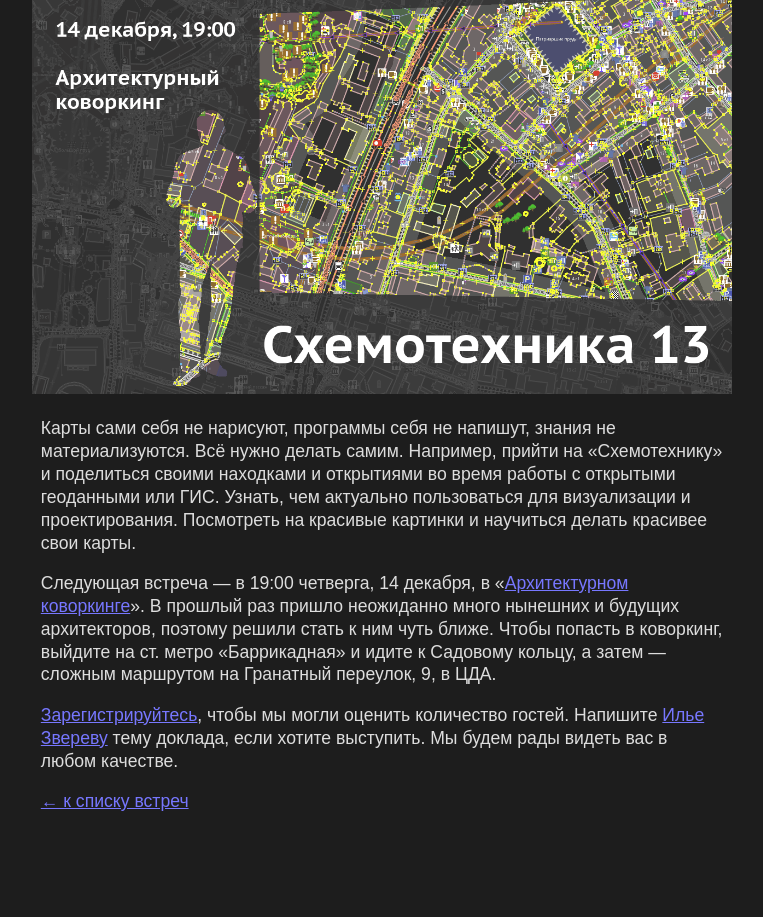
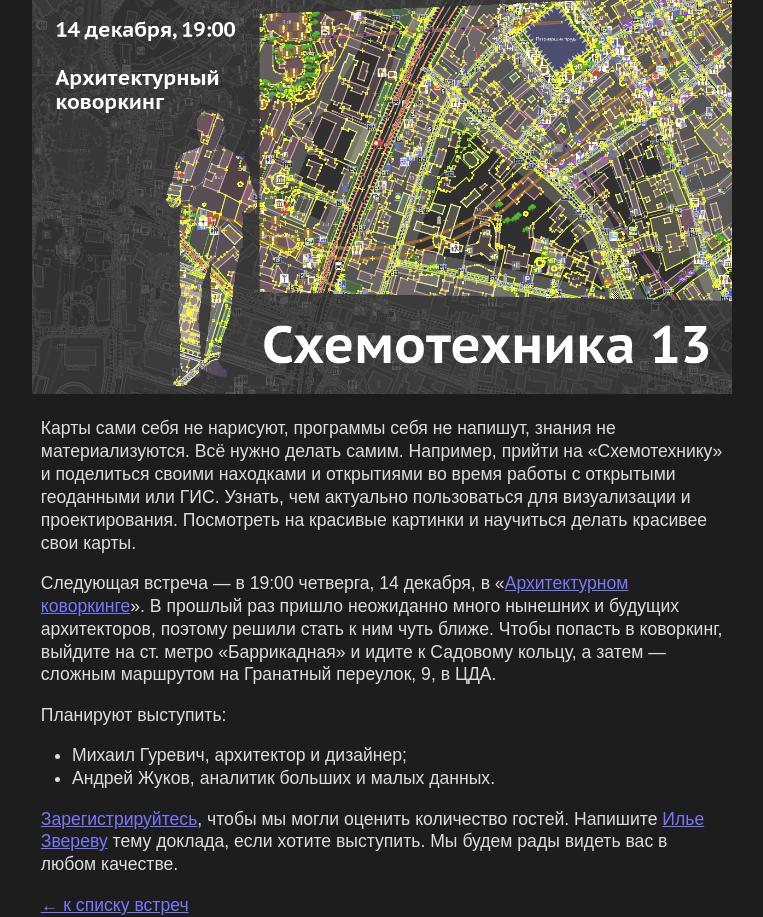
Before and after one commit to Zverik/schemotechnika, a Jekyll site: the page built from _posts/2017-11-27-schemo13.md, in a window 1280 px wide. Shown: the whole page, without its empty margins (258-1021 px from the left). Built offline with Jekyll 4.4.1, drawn with Linux system fonts in a browser that asks for light colours.

Commit message:
presenters at cx13

```diff
--- a/_posts/2017-11-27-schemo13.md
+++ b/_posts/2017-11-27-schemo13.md
@@ -15,6 +15,11 @@ image: schemo13.png
 Чтобы попасть в коворкинг, выйдите на ст. метро «Баррикадная» и идите к Садовому кольцу, а затем
 — сложным маршрутом на Гранатный переулок, 9, в ЦДА.
 
+Планируют выступить:
+
+* Михаил Гуревич, архитектор и дизайнер;
+* Андрей Жуков, аналитик больших и малых данных.
+
 [Зарегистрируйтесь](https://iz.timepad.ru/event/621394/), чтобы мы могли оценить количество гостей.
 Напишите [Илье Звереву](mailto:ilya@zverev.info) тему доклада, если хотите выступить. Мы будем
 рады видеть вас в любом качестве.
```
